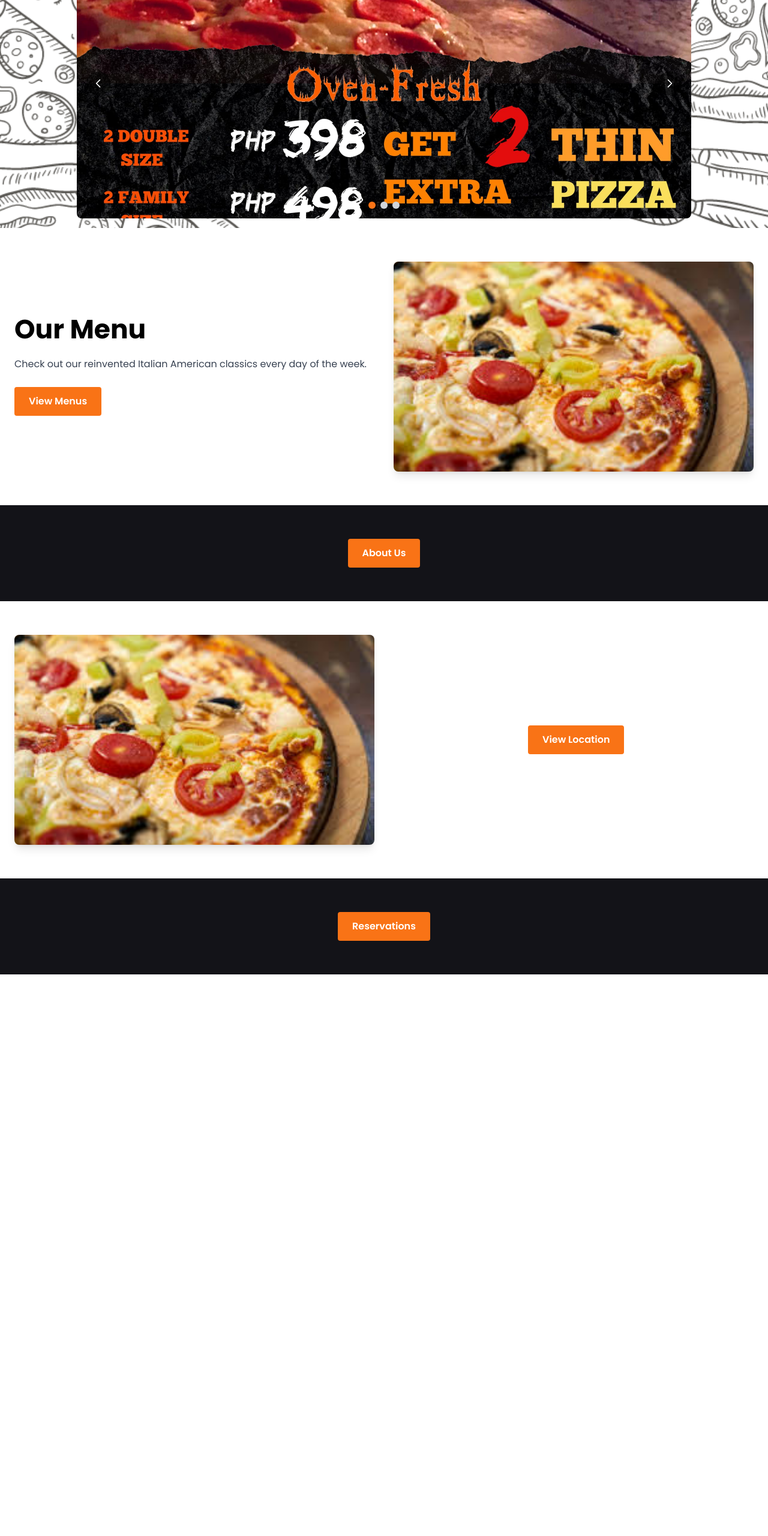
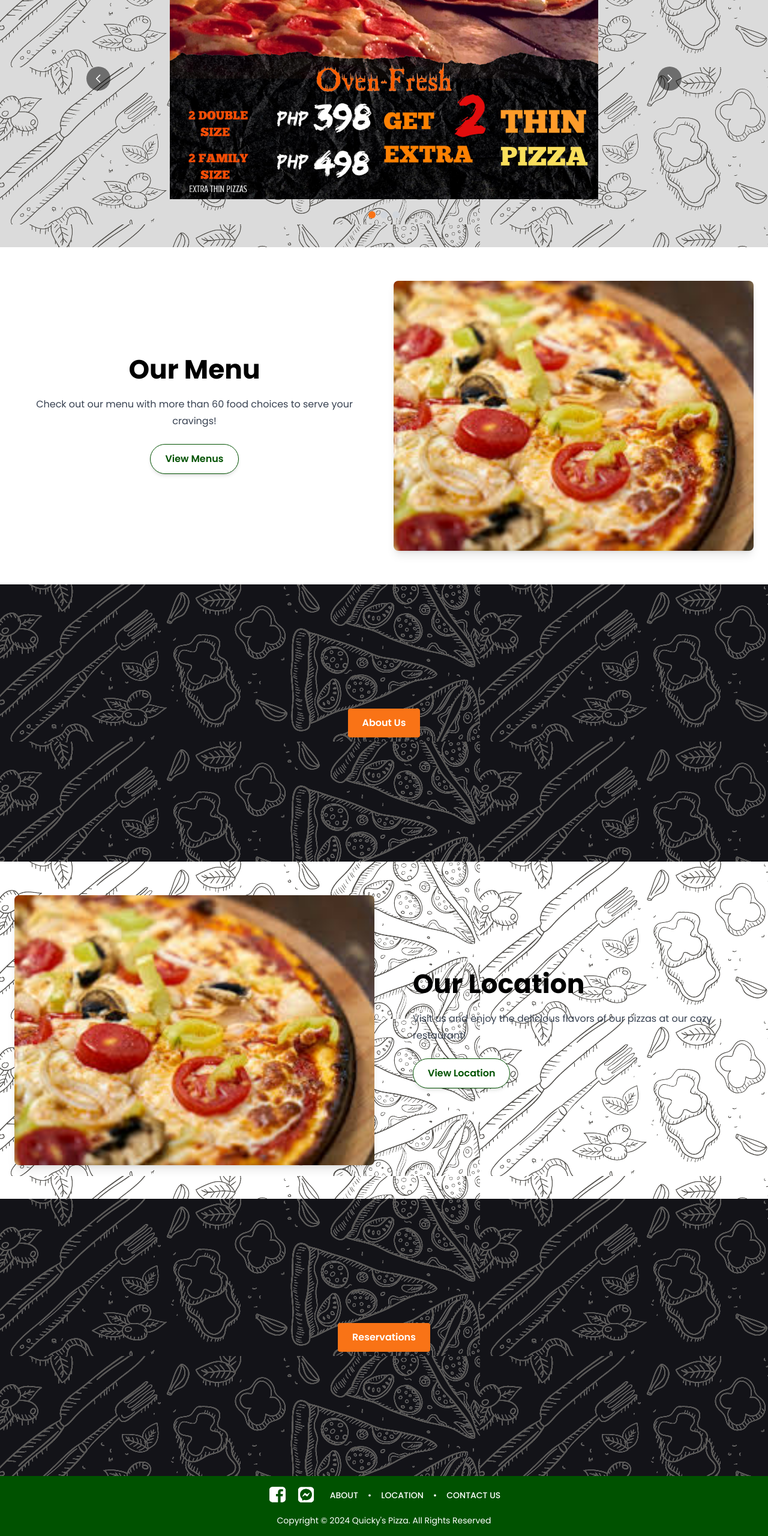
Before and after one commit to ichigokekiii/quickys-pizza, a website: page main/index.html in a window 1280 px wide. Shown: the part 214-2774 px from the top of the page at 60% size. Before the commit the page ends 1838 px from the top, so only its background shows below. Drawn offline with nearby package versions, Linux system fonts and the light colour scheme.

Commit message:
eto muna

```diff
--- a/main/index.html
+++ b/main/index.html
@@ -14,10 +14,11 @@
     <script src="script.js"></script>
 </head>
 
-<body class="font-[Poppins] bg-cover bg-center h-screen" style="background-image: url('/Pictures/bg-image-pizza.png');">
+<body class="font-[Poppins] bg-cover bg-center h-screen">
     <!-- Header -->
-    <header class="bg-[#005200] sticky top-0 z-50">
-        <nav class="flex justify-between items-center w-[92%] mx-auto h-28">
+<div class="z-10 sticky top-0">
+    <header class="bg-[#005200] shadow-md">
+        <nav class="flex justify-between items-center w-[92%] mx-auto h-20">
             <div>
                 <img class="w-32" src="/Pictures/Web Logo.png" alt="Quicky's Pizza Logo">
             </div>
@@ -28,30 +29,35 @@
                 <li><a class="hover:text-[#FF8416]" href="#">Location</a></li>
                 <li><a class="hover:text-[#FF8416]" href="#">Reservations</a></li>
             </ul>
-            <button class="bg-white text-[#005200] px-3 py-3 rounded-full hover:bg-[#FF8416]">Order Now</button>
+            <button class="bg-white text-[#005200] font-bold px-4 py-2 rounded-full hover:bg-[#FF8416] hover:text-white transition shadow-md">
+                Order Now
+            </button>
         </nav>
     </header>
+</div>
 
+
+<div class="-z-10 pt-16">
     <!-- Carousel Section -->
-    <section class="px-6 py-4">
-        <div id="carousel" class="relative mx-auto max-w-5xl overflow-hidden rounded-lg">
-            <div class="relative h-72 md:h-[450px] z-0">
-                <div class="absolute inset-0 transition-transform transform translate-x-0 duration-500" data-carousel-item="active">
-                    <img src="/Pictures/thin-pizza.jpg" alt="Slide 1" class="w-full h-full object-cover">
+    <section class="px-6 py-8 bg-[#dbdbdb]" style="background-image: url(/Pictures/PIZZA-BACKGROUNDCOPY.png);">
+        <div id="carousel" class="relative mx-auto max-w-5xl overflow-hidden rounded-lg py-6">
+            <div class="relative h-72 md:h-[450px] z-0 py-6">
+                <div class="absolute inset-0 transition-transform transform translate-x-0 duration-1000 py-6" data-carousel-item="active">
+                    <img src="/Pictures/thin-pizza.jpg" alt="Slide 1" class="w-full h-full object-scale-down">
                 </div>
-                <div class="absolute inset-0 transition-transform transform translate-x-full duration-500" data-carousel-item>
-                    <img src="/Pictures/party-square.jpg" alt="Slide 2" class="w-full h-full object-cover">
+                <div class="absolute inset-0 transition-transform transform translate-x-full duration-1000" data-carousel-item>
+                    <img src="/Pictures/party-square.jpg" alt="Slide 2" class="w-full h-full object-scale-down">
                 </div>
-                <div class="absolute inset-0 transition-transform transform -translate-x-full duration-500" data-carousel-item>
-                    <img src="/Pictures/kaiser-buns.jpg" alt="Slide 3" class="w-full h-full object-cover">
+                <div class="absolute inset-0 transition-transform transform -translate-x-full duration-1000" data-carousel-item>
+                    <img src="/Pictures/burgir.jpg" alt="Slide 3" class="w-full h-full object-scale-down">
                 </div>
             </div>
-            <button class="absolute top-1/2 left-4 transform -translate-y-1/2 bg-black bg-opacity-50 text-white rounded-full w-10 h-10 flex items-center justify-center z-10" data-carousel-prev>
+            <button class="absolute top-1/2 left-4 transform -translate-y-1/2 bg-black bg-opacity-50 text-white rounded-full w-10 h-10 flex items-center justify-center z-0" data-carousel-prev>
                 <svg class="w-5 h-5" xmlns="http://www.w3.org/2000/svg" fill="none" viewBox="0 0 24 24" stroke="currentColor">
                     <path stroke-linecap="round" stroke-linejoin="round" stroke-width="2" d="M15 19l-7-7 7-7" />
                 </svg>
             </button>
-            <button class="absolute top-1/2 right-4 transform -translate-y-1/2 bg-black bg-opacity-50 text-white rounded-full w-10 h-10 flex items-center justify-center z-10" data-carousel-next>
+            <button class="absolute top-1/2 right-4 transform -translate-y-1/2 bg-black bg-opacity-50 text-white rounded-full w-10 h-10 flex items-center justify-center z-0" data-carousel-next>
                 <svg class="w-5 h-5" xmlns="http://www.w3.org/2000/svg" fill="none" viewBox="0 0 24 24" stroke="currentColor">
                     <path stroke-linecap="round" stroke-linejoin="round" stroke-width="2" d="M9 5l7 7-7 7" />
                 </svg>
@@ -65,38 +71,37 @@
     </section>
 
     <!-- Menu Section -->
-    <section class="bg-white flex flex-col md:flex-row items-center justify-between gap-8 px-6 py-14 border-spacing-4 ">
+    <section class="bg-white flex flex-col md:flex-row items-center justify-between gap-8 px-6 py-14 z-0" >
         <!-- Left Column (Text Content) -->
-        <div class="relative flex-1 z-0">
-            <div class="space-y-6">
+        <div class="relative flex-1">
+            <div class="  p-8 space-y-6 text-center">
                 <!-- Heading -->
                 <h2 class="text-4xl font-bold" style="font-size: 44px;">Our Menu</h2>
-                <!-- Description -->
                 <p class="text-lg text-gray-700" style="font-size: 16px;">
-                    Check out our reinvented Italian American classics every day of the week.
+                 <!--TEXT DESCIRPTION-->
+                 Check out our menu with more than 60 food choices to serve your cravings!
                 </p>
-                <!-- Button -->
                 <a href="/menus"
-                   class="inline-block px-6 py-3 bg-orange-500 text-white font-semibold rounded hover:bg-orange-600 transition">
+                    class="inline-block px-6 py-3 bg-white text-[#005200] font-semibold rounded-full border border-[#005200] hover:bg-[#005200] hover:text-orange-500 transition shadow-md">
                     View Menus
                 </a>
             </div>
         </div>
 
         <!-- Right Column (Image) -->
-        <div class="flex-1 bg-cover bg-center rounded-lg shadow-lg md:h-[350px] h-[270px] z-0"
+        <div class="flex-1 bg-cover bg-center rounded-lg shadow-lg md:h-[450px] h-[300px] z-0 overflow-visible"
              style="background-image: url('/Pictures/pizza-landing-page.jpg');"
              role="img" aria-label="A close-up of a pizza">
         </div>
     </section>
 
-    <section class="bg-[#131318] flex flex-col md:flex-row items-center justify-center gap-8 px-6 py-14 border-spacing-4">
-        <div class="flex-1 flex justify-center items-center z-0">
+    <!-- About -->
+    <section class="bg-[#131318] flex flex-col md:flex-row items-center justify-center gap-8 px-6 py-14 min-h-[462px]" style="background-image: url(/Pictures/PIZZA-BACKGROUNDCOPY.png);">
+        <div class="flex-1 flex justify-center items-center">
             <div class="space-y-6 text-center">
-                <!-- Button -->
                 <h2>
                     <a href="#"
-                       class="inline-block px-6 py-3 bg-orange-500 text-white font-semibold rounded hover:bg-orange-600 transition">
+                       class="inline-block px-6 py-3 bg-orange-500 text-white font-semibold rounded hover:bg-[#005200] transition">
                         About Us
                     </a>
                 </h2>
@@ -104,29 +109,38 @@
         </div>
     </section>
 
+
     <!-- Location Section -->
-    <section class="bg-white flex flex-col md:flex-row items-center justify-between gap-8 px-6 py-14 border-spacing-4">
-        <!-- Left Column (Image) -->
-        <div class="flex-1 bg-cover bg-center rounded-lg shadow-lg md:h-[350px] h-[270px] z-0"
+<!-- Location Section -->
+<section class="bg-white flex flex-col md:flex-row items-center justify-between gap-8 px-6 py-14 border-spacing-4" style="background-image: url(/Pictures/PIZZA-BACKGROUNDCOPY.png);">
+    <!-- Left Column Image) -->
+    <div class="flex-1 bg-cover bg-center rounded-lg shadow-lg md:h-[450px] h-[300px] z-0"
          style="background-image: url('/Pictures/pizza-landing-page.jpg');"
          role="img" aria-label="A close-up of a pizza">
     </div>
 
     <!-- Right Column (Text Content) -->
-        <div class="flex-1 z-0">
-            <div class="space-y-6 text-center md:text-left pl-56">
-            <!-- Button -->
-                <a href="/menus"
-                    class="inline-block px-6 py-3 bg-orange-500 text-white font-semibold rounded hover:bg-orange-600 transition">
+    <div class="relative flex-1">
+        <div class="p-8 space-y-6 text-center md:text-left">
+            <!-- Heading -->
+            <h2 class="text-4xl font-bold" style="font-size: 44px;">Our Location</h2>
+            <p class="text-lg text-gray-700" style="font-size: 16px;">
+                <!--TEXT DESCRIPTION-->
+                Visit us and enjoy the delicious flavors of our pizzas at our cozy restaurant!
+            </p>
+            <a href="/location"
+                class="inline-block px-6 py-3 bg-white text-[#005200] font-semibold rounded-full border border-[#005200] hover:bg-[#005200] hover:text-orange-500 transition shadow-md">
                 View Location
             </a>
         </div>
     </div>
 </section>
-    <section class="bg-[#131318] flex flex-col md:flex-row items-center justify-center gap-8 px-6 py-14 border-spacing-4">
-        <div class="flex-1 flex justify-center items-center z-0">
+
+
+    <!--Reservations-->
+    <section class="bg-[#131318] flex flex-col md:flex-row items-center justify-center gap-8 px-6 py-14 min-h-[462px]" style="background-image: url(/Pictures/PIZZA-BACKGROUNDCOPY.png);">
+        <div class="flex-1 flex justify-center items-center">
             <div class="space-y-6 text-center">
-                <!-- Button -->
                 <h2>
                     <a href="#"
                        class="inline-block px-6 py-3 bg-orange-500 text-white font-semibold rounded hover:bg-orange-600 transition">
@@ -136,6 +150,33 @@
             </div>
         </div>
     </section>
+</div>
+
 </body>
 
+<footer class="bg-[#005200] text-white py-4 text-center">
+    <div class="flex items-center justify-center gap-6 mb-4">
+        <div class="flex items-center gap-4">
+            <a href="#" class="inline-block">
+                <img src="/Pictures/fb-cin.png" alt="Facebook" class="w-8 h-8">
+            </a>
+            <a href="#" class="inline-block">
+                <img src="/Pictures/mess-icon.png" alt="Messenger" class="w-8 h-8">
+            </a>
+        </div>
+
+        <div class="flex items-center gap-4 text-sm font-medium">
+            <a href="#about" class="hover:underline">ABOUT</a>
+            <span>•</span>
+            <a href="#location" class="hover:underline">LOCATION</a>
+            <span>•</span>
+            <a href="#contact" class="hover:underline">CONTACT US</a>
+        </div>
+    </div>
+    <p class="text-sm mt-4">
+        Copyright © 2024 Quicky's Pizza. All Rights Reserved
+    </p>
+</footer>
+
+
 </html>
```
Also changed, not shown: Pictures/PIZZA-BACKGROUND.png (added), Pictures/PIZZA-BACKGROUNDCOPY.png (added), Pictures/burgir.jpg (renamed from Pictures/099817a3-77a9-465d-9712-61572fbfe392.jpg), Pictures/fb-cin.png (added), Pictures/mess-icon.png (added), Pictures/spag.jpg (added), main/style.css. Lines whose indentation alone changed are shown as unchanged.
